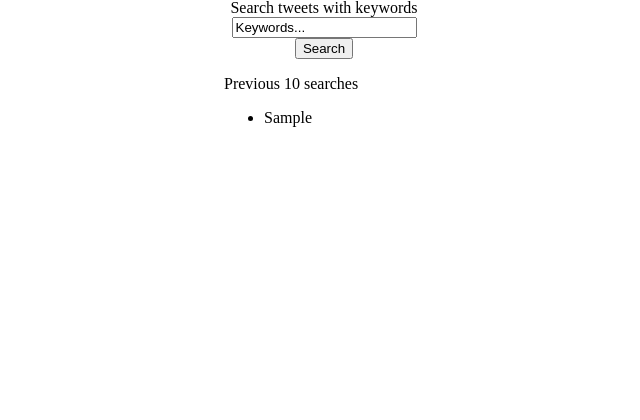
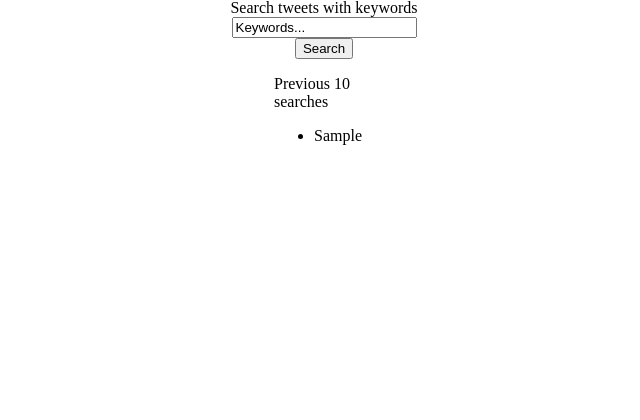
Before and after one commit to suryamp97/Simple-Python-app-Docker, a Flask app: page / in a window 1280 px wide. Shown: the part 209-629 px from the top of the page, without its empty margins (316-956 px from the left). Run offline with Flask 2, Linux system fonts and the light colour scheme; tables that the repository leaves empty or names only in its code hold one stand-in row (values such as "Sample post").

Commit message:
Update index.html

```diff
--- a/templates/index.html
+++ b/templates/index.html
@@ -25,7 +25,7 @@ text-align: center;
 
 
 </form>
-  <div   style="width:200px; margin:0 auto;">
+  <div   style="width:100px; margin:0 auto;">
     <p >Previous 10 searches</p>
     <ul>
     {% for item in data %}
```
